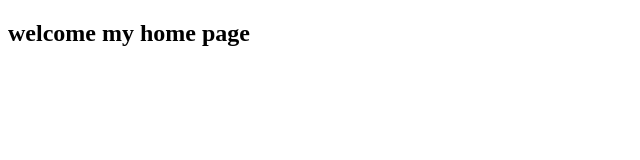
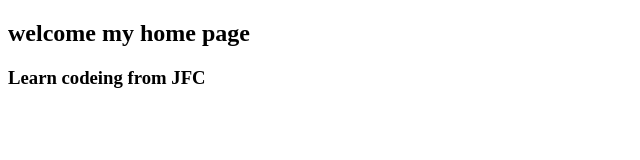
Before and after one commit to farhan0786alam/HP, a plain HTML site: page index.html in a window 1280 px wide. Shown: the whole page, without its empty margins (0-640 px from the left). Drawn offline with Linux system fonts and the light colour scheme.

Commit message:
farhan code

```diff
--- a/index.html
+++ b/index.html
@@ -7,6 +7,7 @@
 </head>
 <body>
     <h2>welcome my home page</h2>
+    <h3>Learn codeing from JFC</h3>
 
 </body>
 </html>
```
